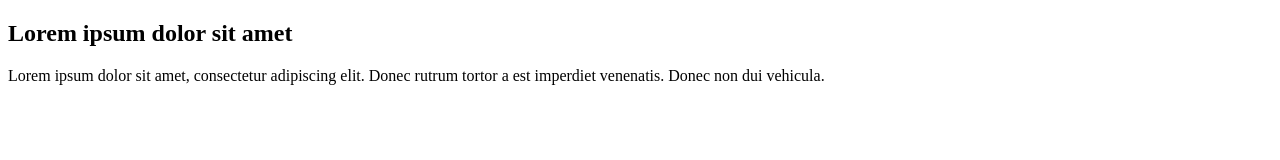
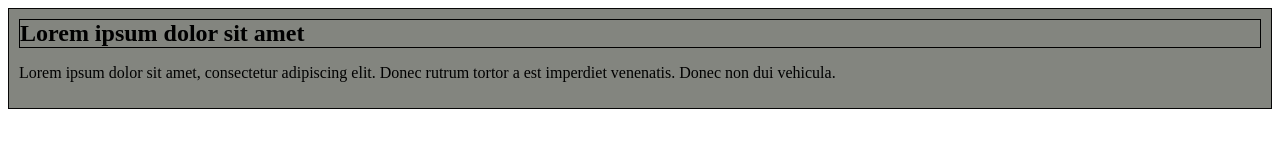
Before and after one commit to isaqueijs/curso-web-completo-udemy, a plain HTML site: page css3_intermediario/modelo-caixa.html in a window 1280 px wide. Drawn offline with Linux system fonts and the light colour scheme.

Commit message:
final da aula 40 - modelo de caixa

```diff
--- a/css3_intermediario/estilo.css
+++ b/css3_intermediario/estilo.css
@@ -11,16 +11,16 @@ Modelo de caixa
     width: 300px;
 } */
 
-/* #noticia {
+#noticia {
     background: rgb(131, 133, 127);
     padding: 10px;
-    border: 1px solid black;
+    border: 1px solid rgb(7, 7, 7);
 }
 
 h2 {
     margin: 0px;
-    border: 1px solid rgb(255, 255, 255);
-} */
+    border: 1px solid rgb(0, 0, 0);
+}
 
 .conteudo {
     background: blue;
```
